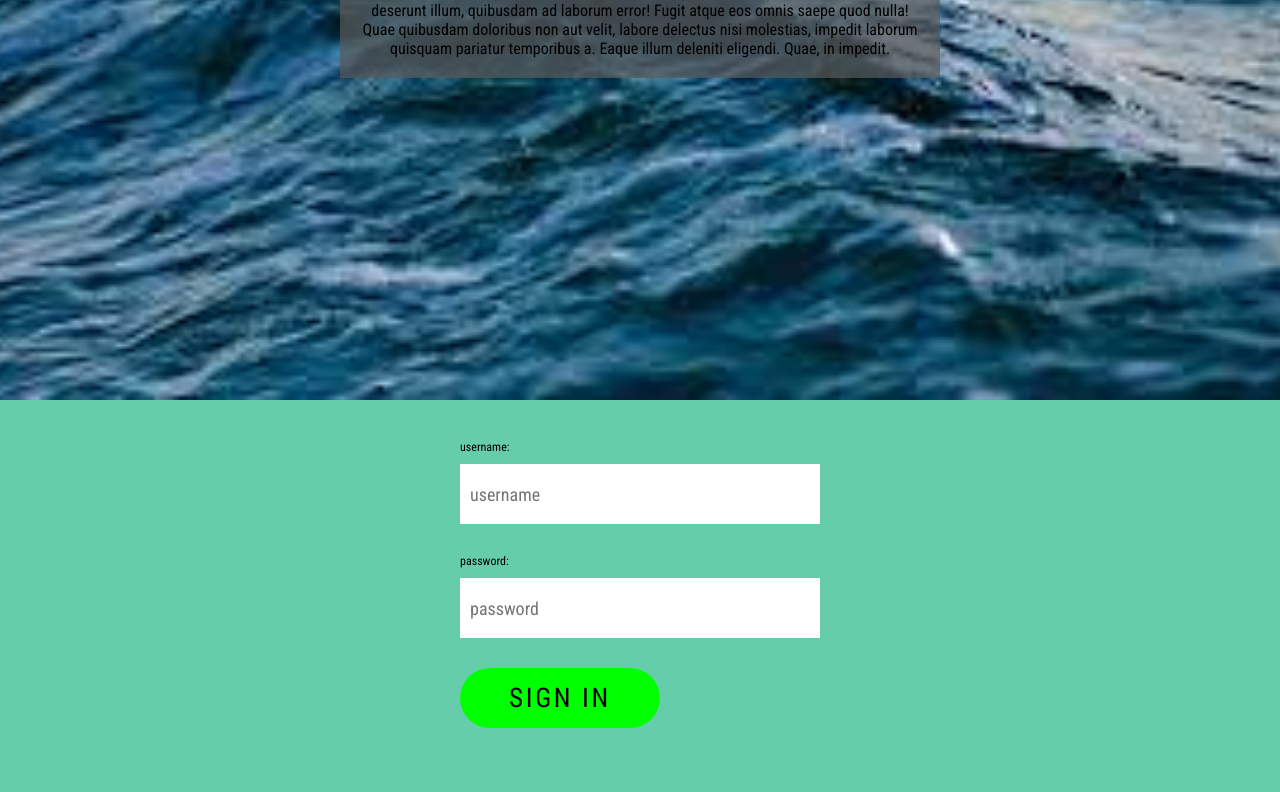
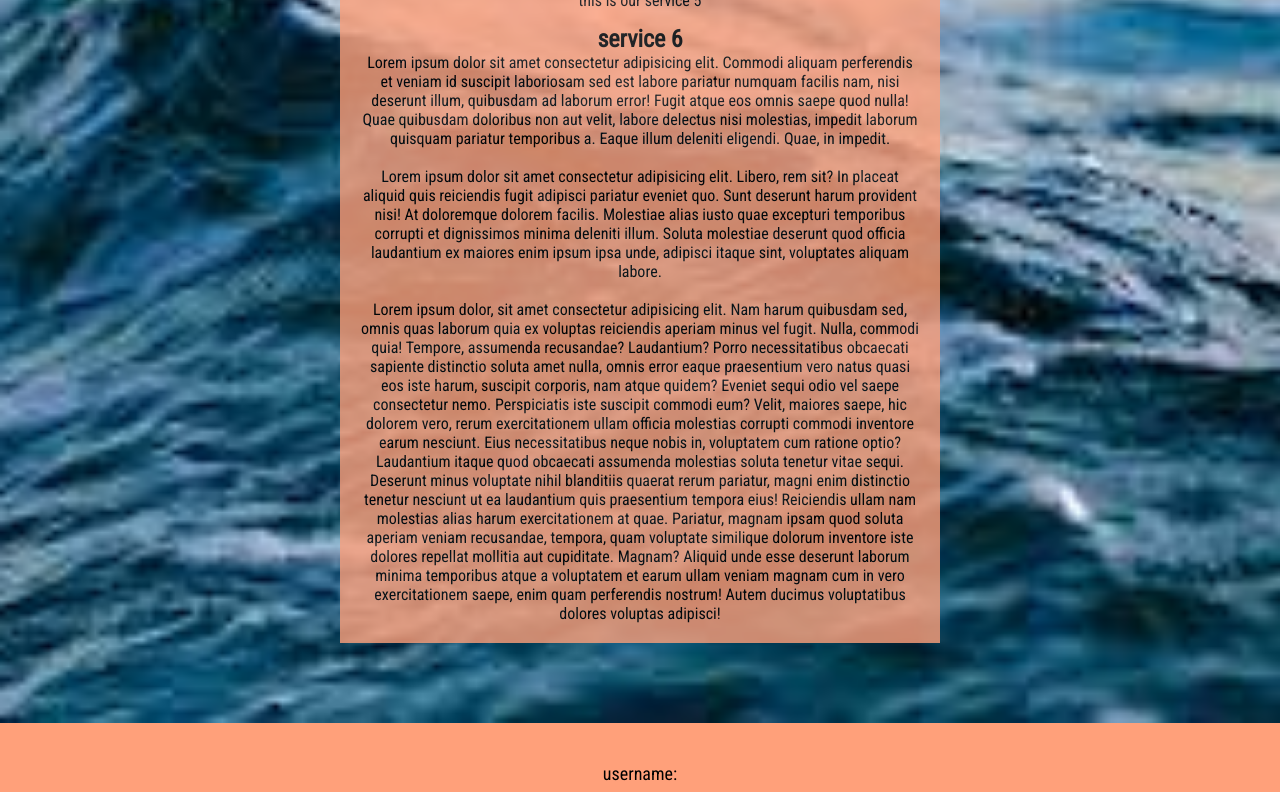
Before and after one commit to rankiandras/w3-practice, a plain HTML site: page frontend/index.html in a window 1280 px wide. Shown: the part 2000-2792 px from the top of the page. Drawn offline with nearby package versions, Linux system fonts and the light colour scheme.

Commit message:
some colors modified

```diff
--- a/frontend/index.html
+++ b/frontend/index.html
@@ -51,7 +51,15 @@
 			<li>
 				<h2>service 6</h2>
 				<p>Lorem ipsum dolor sit amet consectetur adipisicing elit. Commodi aliquam perferendis et veniam id suscipit laboriosam sed est labore pariatur numquam facilis nam, nisi deserunt illum, quibusdam ad laborum error!
-				Fugit atque eos omnis saepe quod nulla! Quae quibusdam doloribus non aut velit, labore delectus nisi molestias, impedit laborum quisquam pariatur temporibus a. Eaque illum deleniti eligendi. Quae, in impedit.</p>
+				Fugit atque eos omnis saepe quod nulla! Quae quibusdam doloribus non aut velit, labore delectus nisi molestias, impedit laborum quisquam pariatur temporibus a. Eaque illum deleniti eligendi. Quae, in impedit.</p><br>
+				<p>Lorem ipsum dolor sit amet consectetur adipisicing elit. Libero, rem sit? In placeat aliquid quis reiciendis fugit adipisci pariatur eveniet quo. Sunt deserunt harum provident nisi! At doloremque dolorem facilis.
+				Molestiae alias iusto quae excepturi temporibus corrupti et dignissimos minima deleniti illum. Soluta molestiae deserunt quod officia laudantium ex maiores enim ipsum ipsa unde, adipisci itaque sint, voluptates aliquam labore.</p><br>
+				<p>Lorem ipsum dolor, sit amet consectetur adipisicing elit. Nam harum quibusdam sed, omnis quas laborum quia ex voluptas reiciendis aperiam minus vel fugit. Nulla, commodi quia! Tempore, assumenda recusandae? Laudantium?
+				Porro necessitatibus obcaecati sapiente distinctio soluta amet nulla, omnis error eaque praesentium vero natus quasi eos iste harum, suscipit corporis, nam atque quidem? Eveniet sequi odio vel saepe consectetur nemo.
+				Perspiciatis iste suscipit commodi eum? Velit, maiores saepe, hic dolorem vero, rerum exercitationem ullam officia molestias corrupti commodi inventore earum nesciunt. Eius necessitatibus neque nobis in, voluptatem cum ratione optio?
+				Laudantium itaque quod obcaecati assumenda molestias soluta tenetur vitae sequi. Deserunt minus voluptate nihil blanditiis quaerat rerum pariatur, magni enim distinctio tenetur nesciunt ut ea laudantium quis praesentium tempora eius!
+				Reiciendis ullam nam molestias alias harum exercitationem at quae. Pariatur, magnam ipsam quod soluta aperiam veniam recusandae, tempora, quam voluptate similique dolorum inventore iste dolores repellat mollitia aut cupiditate. Magnam?
+				Aliquid unde esse deserunt laborum minima temporibus atque a voluptatem et earum ullam veniam magnam cum in vero exercitationem saepe, enim quam perferendis nostrum! Autem ducimus voluptatibus dolores voluptas adipisci!</p>
 			</li>
 		</ul>
 	</section>
--- a/frontend/style.css
+++ b/frontend/style.css
@@ -73,7 +73,7 @@ section.image-holder img{
 .image-holder h1{
   font-family: 'Libre Franklin', sans-serif;
   font-size: 100px;
-  color: coral;
+  color: lightsalmon;
   margin-top: 40px;
   margin-left: 40px;
 }
@@ -88,7 +88,11 @@ section.image-holder button{
   border-radius: 30px;
   margin: 40px 0;
   transform: translateX(-50%);
-  background-color: #09CED9;
+  background-color: lightsalmon;
+  opacity: 0.8;
+  font-family: 'Libre Franklin', sans-serif;
+  /* color: rgba(29, 110, 131, 0.9); */
+  color:black;
 }
 
 
@@ -126,7 +130,8 @@ section.background-holder{
   padding: 20px;
   margin: 0 auto;
   list-style: none;
-  background-color: rgba(90, 90, 90, 0.7);
+  background-color: lightsalmon;
+  opacity: 0.8;
 }
 
 #services ul li h2,
@@ -134,6 +139,9 @@ section.background-holder{
   text-align: center;
 }
 
+#services h2{
+  padding-top: 15px;
+}
 #services {
   background-image: url(waves.jpeg);
   background-repeat: no-repeat;
@@ -143,7 +151,7 @@ section.background-holder{
 
 
 #contact {
-  background-color: mediumaquamarine;
+  background-color: lightsalmon;
 }
 
 #contact form {
@@ -159,8 +167,9 @@ section.background-holder{
   }
 
   #contact label {
-    font-size: 12px;
+    font-size: 18px;
     padding-bottom: 10px;
+    text-align: center;
   }
 #contact input {
     height: 60px;
@@ -168,15 +177,21 @@ section.background-holder{
     margin-bottom: 30px;
     font-size: 18px;
     background-color: white;
+    border-radius: 30px;
   }
 
-    #contact button{
+    #contact button {
       width: 200px;
       height: 60px;
-      background-color: lime;
+      margin-top: 20px;
+      margin-left: 50%;
+      transform: translateX(-50%);
+      /* background-color: rgba(0, 155, 194, 0.9); */
       border-radius: 30px;
       font-size: 27px;
+      font-weight: bold;
       letter-spacing: 0.1em;
       text-transform: uppercase;
-
+      color: lightsalmon;
+      background-color: rgba(29, 110, 131, 0.9);
     }
```
Lines whose indentation alone changed are shown as unchanged.
